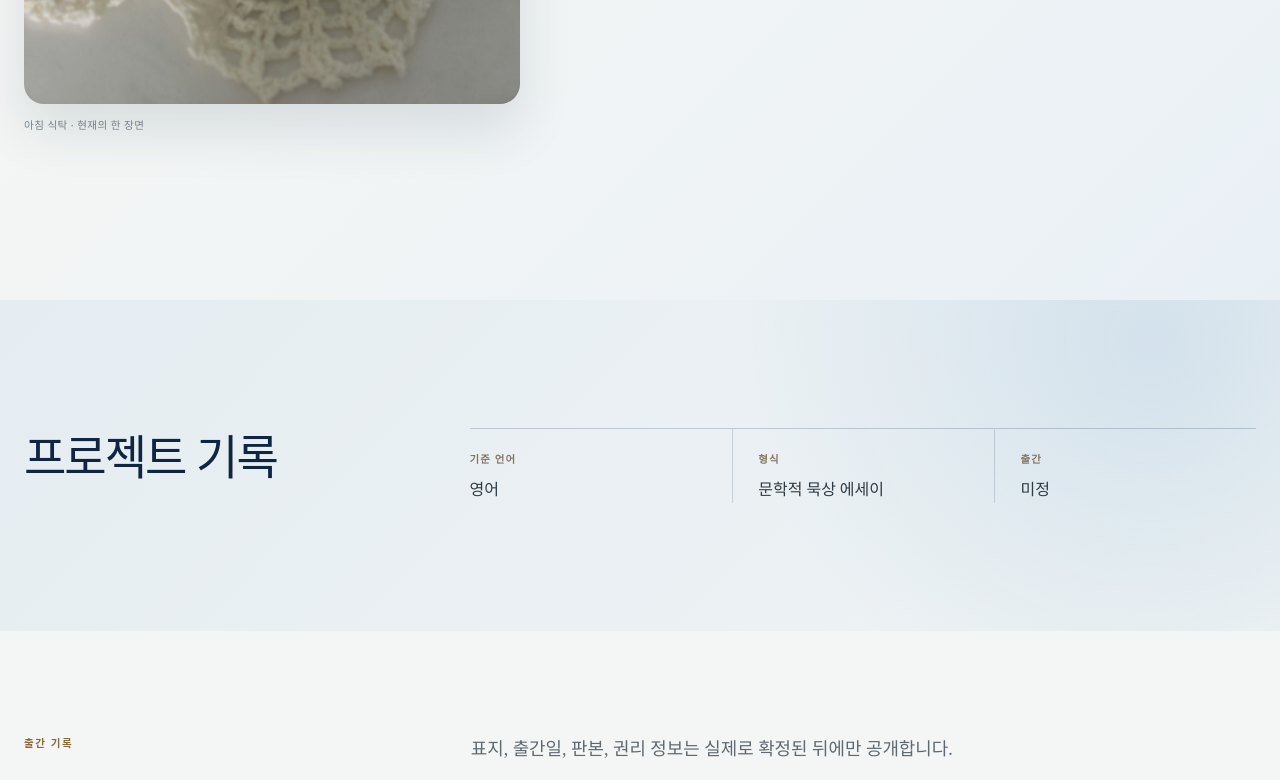
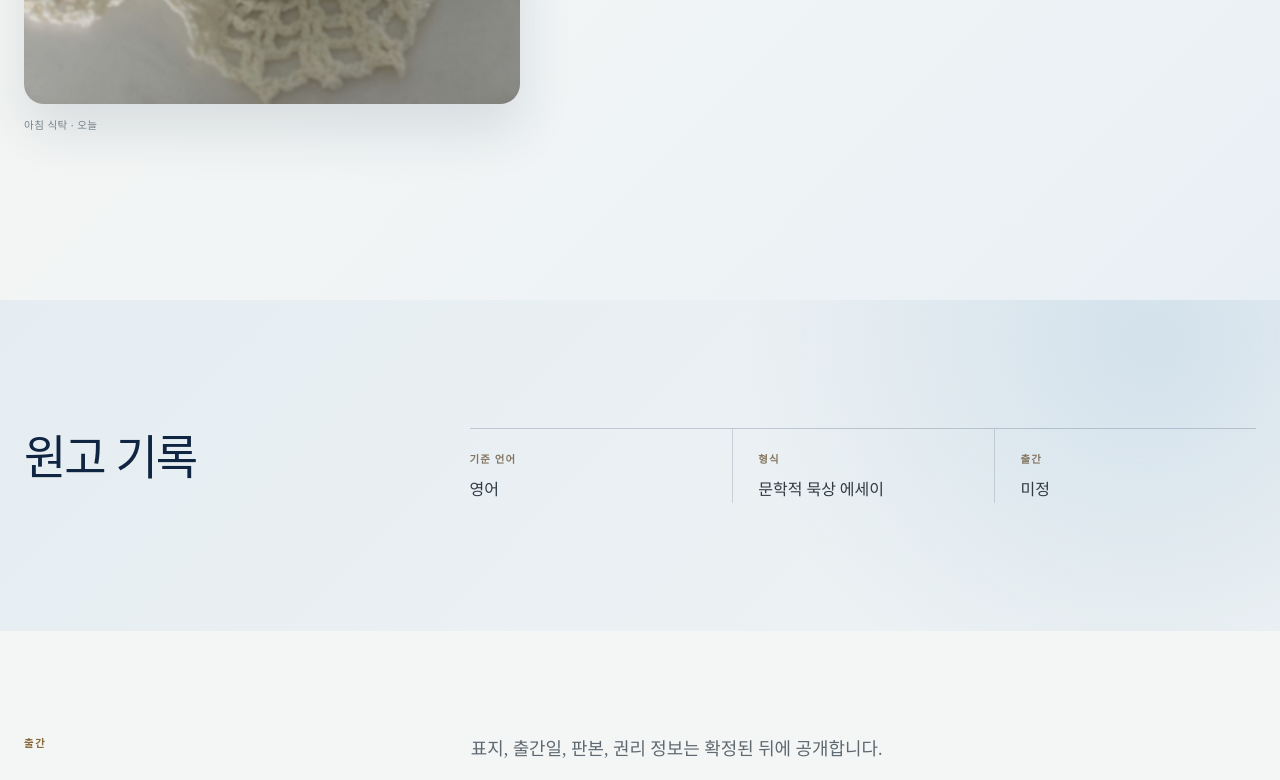
Before and after one commit to k-mama/esthercho, a Next.js app: page /ko/books in a window 1280 px wide. Shown: the part 2060-2840 px from the top of the page. Built offline with nearby package versions, Linux system fonts and the light colour scheme.

Commit message:
copy: simplify Korean Books publication note

```diff
--- a/src/app/ko/books/page.tsx
+++ b/src/app/ko/books/page.tsx
@@ -53,7 +53,7 @@ export default function KoreanBooksPage() {
               height={1600}
               sizes="(max-width: 899px) 82vw, 38vw"
             />
-            <figcaption>아침 식탁 · 현재의 한 장면</figcaption>
+            <figcaption>아침 식탁 · 오늘</figcaption>
           </figure>
 
           <div className={styles.projectCopy}>
@@ -68,7 +68,7 @@ export default function KoreanBooksPage() {
       <section className={styles.detailsSection} aria-labelledby="project-notes-title">
         <div className={`container ${styles.detailsInner}`}>
           <h2 id="project-notes-title" className={styles.detailsHeading}>
-            프로젝트 기록
+            원고 기록
           </h2>
           <dl className={styles.projectFacts}>
             {facts.map((item) => (
@@ -83,11 +83,8 @@ export default function KoreanBooksPage() {
 
       <section className={styles.note}>
         <div className={`container ${styles.noteInner}`}>
-          <p className={styles.noteLabel}>출간 기록</p>
-          <p>
-            표지, 출간일, 판본, 권리 정보는 실제로 확정된 뒤에만
-            공개합니다.
-          </p>
+          <p className={styles.noteLabel}>출간</p>
+          <p>표지, 출간일, 판본, 권리 정보는 확정된 뒤에 공개합니다.</p>
         </div>
       </section>
     </main>
```
